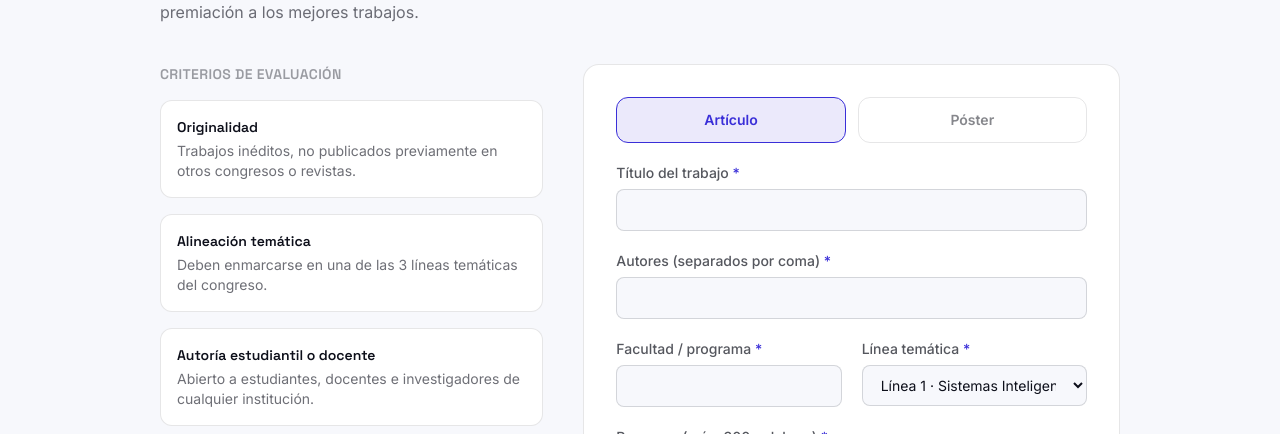
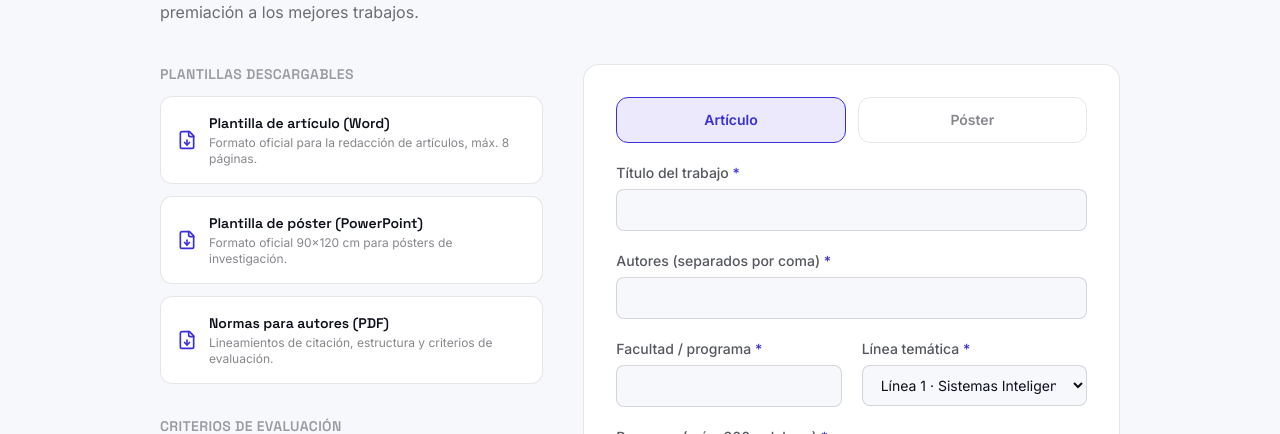
Before and after one commit to leoyepesa/conectoma-platform-v2, a React (Vite) app: page /convocatoria in a window 1280 px wide. Shown: the part 229-663 px from the top of the page. Built offline with nearby package versions, Linux system fonts and the light colour scheme; no server answers.

Commit message:
Modificación submit templates

```diff
--- a/src/pages/CallForPapers.tsx
+++ b/src/pages/CallForPapers.tsx
@@ -1,4 +1,5 @@
 import { SubmissionForm } from '../components/submissions/SubmissionForm';
+import { TemplatesDownload } from '../components/submissions/TemplatesDownload';
 
 const criteria = [
   ['Originalidad', 'Trabajos inéditos, no publicados previamente en otros congresos o revistas.'],
@@ -24,6 +25,9 @@ export function CallForPapers() {
       </header>
 
       <div className="grid gap-10 lg:grid-cols-[1fr_1.4fr]">
+        <div className="space-y-8">
+          <TemplatesDownload />
+
           <div className="space-y-4">
             <h2 className="font-display text-sm font-semibold uppercase tracking-wide text-ink/40">
               Criterios de evaluación
@@ -35,6 +39,7 @@ export function CallForPapers() {
               </div>
             ))}
           </div>
+        </div>
 
         <SubmissionForm />
       </div>
```
Lines whose indentation alone changed are shown as unchanged.
